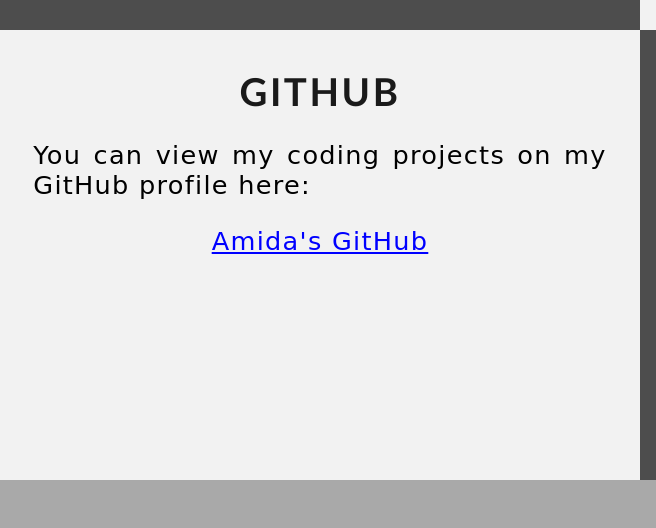
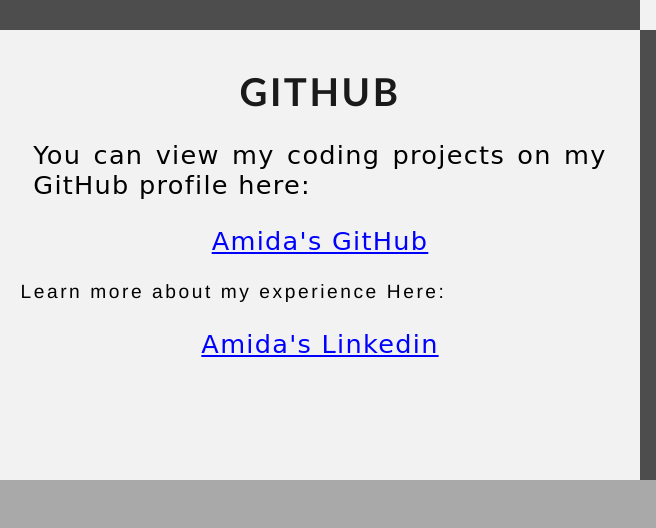
Before and after one commit to AmiGermaine/AmiGermaine.github.io, a plain HTML site: page index.html in a window 1280 px wide. Shown: the part 1867-2395 px from the top of the page, 0-656 px from the left. Drawn offline with Linux system fonts and the light colour scheme.

Commit message:
Update index.html

```diff
--- a/index.html
+++ b/index.html
@@ -133,6 +133,9 @@
                     You can view my coding projects on my GitHub profile here:
                     <br>
                     <p class="center"><a href="https://github.com/AmiGermaine" target="_blank">Amida's GitHub</a></p>
+                    Learn more about my experience Here:
+                    <br>
+                    <p class="center"><a href="https://www.linkedin.com/in/amida-kyanza" target="_blank">Amida's Linkedin</a></p>
                 </p>
             </div>
             <!--Right column-->
```
